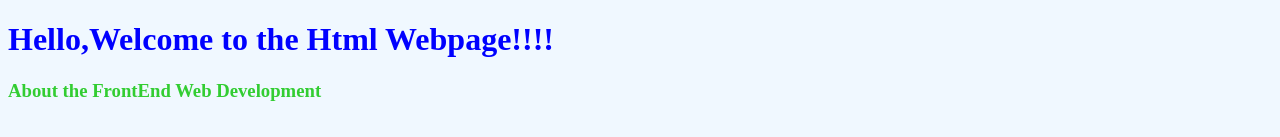
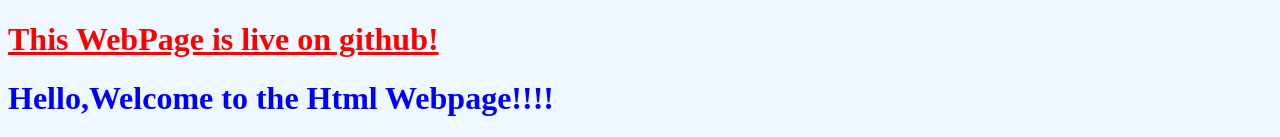
Before and after one commit to Anurodh437/FullStack-Practical, a plain HTML site: page index.html in a window 1280 px wide. Shown: the top 137 px of the page. Drawn offline with Linux system fonts and the light colour scheme; grey boxes are pictures that could not be loaded.

Commit message:
added few changes

```diff
--- a/index.html
+++ b/index.html
@@ -9,6 +9,7 @@
 </head>
 
 <body style="background-color:aliceblue">
+  <h1 style="color: red;"><u>This WebPage is live on github!</u></h1>
   <h1 style="color:blue;">Hello,Welcome to the Html Webpage!!!!</h1>
   <h3 style="color:limegreen">About the FrontEnd Web Development</h3>
   <br>
```
